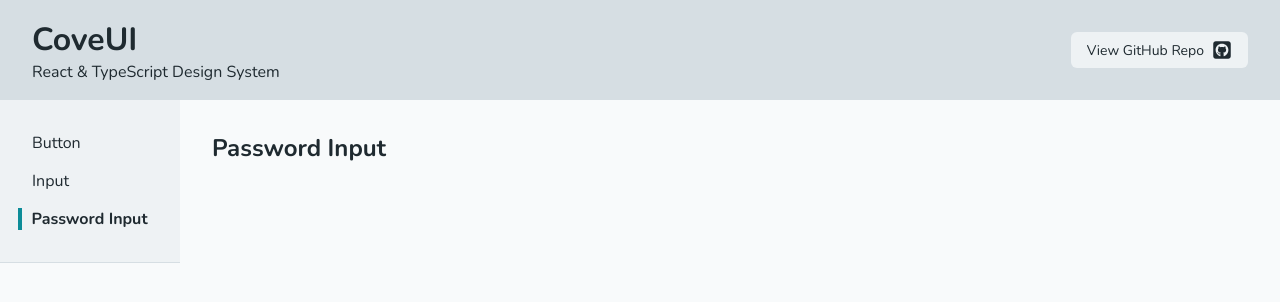
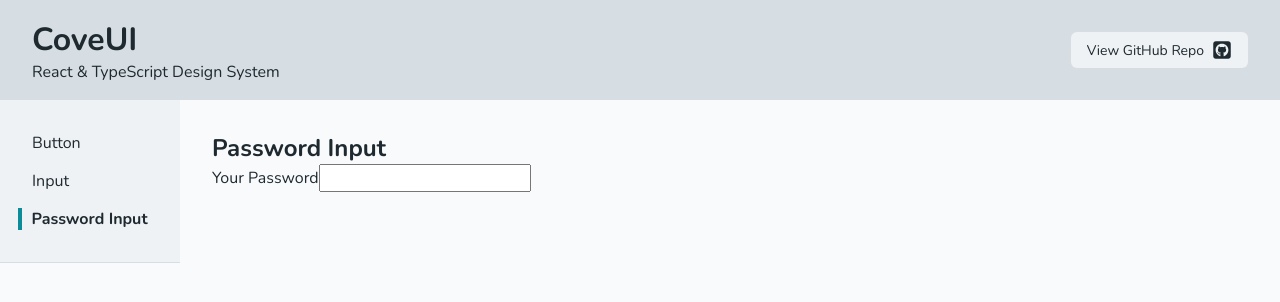
Before and after one commit to louiseka/cove-ui, a React (Vite) app: page /components/password in a window 1280 px wide. Shown: the top 302 px of the page. Built offline with nearby package versions, Linux system fonts and the light colour scheme.

Commit message:
Defining and testing types for password input

```diff
--- a/src/components/PasswordInput/PasswordInput.tsx
+++ b/src/components/PasswordInput/PasswordInput.tsx
@@ -1,5 +1,17 @@
-const PasswordInput = () => {
-  return <></>;
+import type { PasswordInputProps } from "./PasswordInput.type";
+
+const PasswordInput = ({
+  children,
+  id,
+  name,
+  required,
+}: PasswordInputProps) => {
+  return (
+    <div>
+      <label htmlFor={id}>{children}</label>
+      <input required={required} id={id} name={name} type="password"></input>
+    </div>
+  );
 };
 
 export default PasswordInput;
--- a/src/components/PasswordInput/PasswordInput.type.ts
+++ b/src/components/PasswordInput/PasswordInput.type.ts
@@ -0,0 +1,6 @@
+export interface PasswordInputProps {
+  children: React.ReactNode;
+  id: string;
+  name: string;
+  required?: boolean;
+}
--- a/src/components/PasswordInput/PasswordInputDoc.mdx
+++ b/src/components/PasswordInput/PasswordInputDoc.mdx
@@ -1 +1,7 @@
+import PasswordInput from "./PasswordInput";
+
 # Password Input
+
+<PasswordInput id="password" name="password" required>
+  {"Your Password"}
+</PasswordInput>
```
